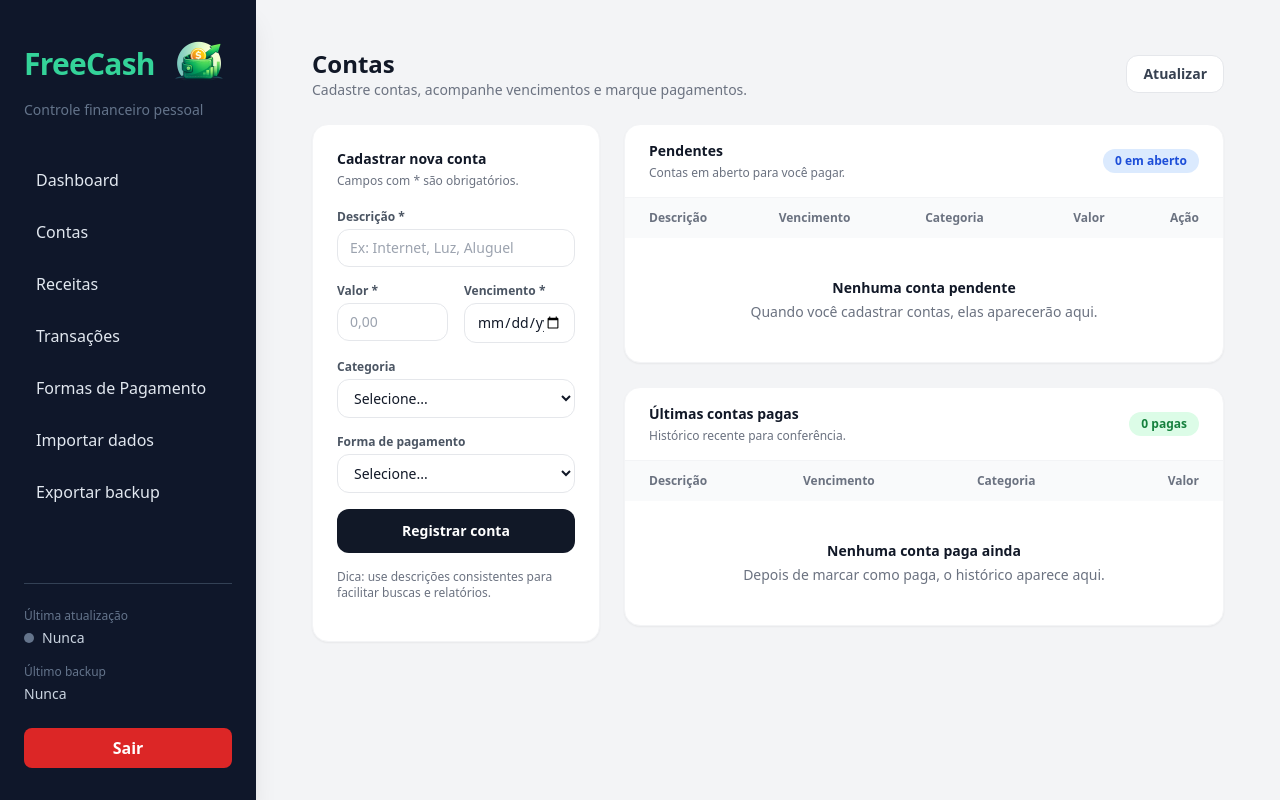
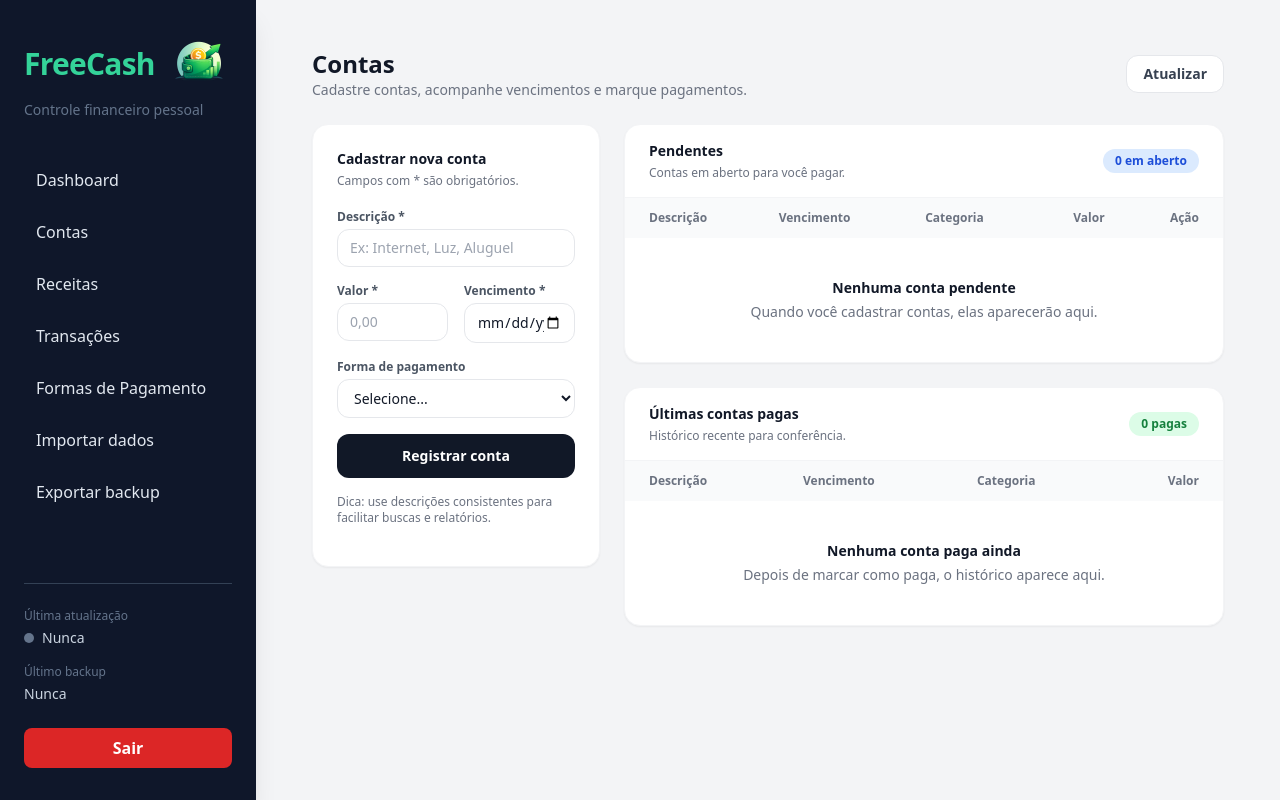
Before and after one commit to ChrystiandaHora/freecash, a Django app: page /contas/ in a window 1280 px wide. Run offline with Django 4.2, Linux system fonts and the light colour scheme; the visitor is signed in with stand-in values (Sample User, id 1); data that the repository does not hold is empty; some libraries are stand-ins or nearby versions.

Commit message:
Remove campo de seleção de categoria no formulário de contas a pagar e ajusta a lógica para definir a categoria como a primeira despesa do usuário.

```diff
--- a/core/templates/contas_pagar.html
+++ b/core/templates/contas_pagar.html
@@ -54,17 +54,6 @@
               <input type="date" name="data_prevista" required
                      class="w-full rounded-xl border border-gray-200 bg-white px-3 py-2 text-sm text-gray-900 focus:outline-none focus:ring-2 focus:ring-gray-900/10">
             </div>
-          </div>
-
-          <div>
-            <label class="block text-xs font-semibold text-gray-600 mb-1">Categoria</label>
-            <select name="categoria"
-                    class="w-full rounded-xl border border-gray-200 bg-white px-3 py-2 text-sm text-gray-900 focus:outline-none focus:ring-2 focus:ring-gray-900/10">
-              <option value="">Selecione...</option>
-              {% for cat in categorias %}
-                <option value="{{ cat.id }}">{{ cat.nome }}</option>
-              {% endfor %}
-            </select>
           </div>
 
           <div>
--- a/core/views/contas.py
+++ b/core/views/contas.py
@@ -101,7 +101,6 @@ class CadastrarContaPagarView(View):
         data_prevista = (
             request.POST.get("data_prevista") or ""
         ).strip()  # mantém o name do form
-        categoria_id = (request.POST.get("categoria") or "").strip()
         forma_pagamento_id = (request.POST.get("forma_pagamento") or "").strip()
 
         if not descricao or not valor_raw or not data_prevista:
@@ -120,11 +119,6 @@ class CadastrarContaPagarView(View):
             messages.error(request, "Valor inválido.")
             return redirect("contas_pagar")
 
-        categoria = (
-            Categoria.objects.filter(id=categoria_id, usuario=usuario).first()
-            if categoria_id.isdigit()
-            else None
-        )
         forma_pagamento = (
             FormaPagamento.objects.filter(
                 id=forma_pagamento_id, usuario=usuario
@@ -141,7 +135,9 @@ class CadastrarContaPagarView(View):
             data_prevista=data_prevista,
             transacao_realizada=False,
             data_realizacao=None,
-            categoria=categoria,
+            categoria=Categoria.objects.filter(
+                usuario=usuario, tipo=Categoria.TIPO_DESPESA
+            ).first(),
             forma_pagamento=forma_pagamento,
         )
 
```
Also changed, not shown: core/templates/dashboard.html (+6 -2 lines).
